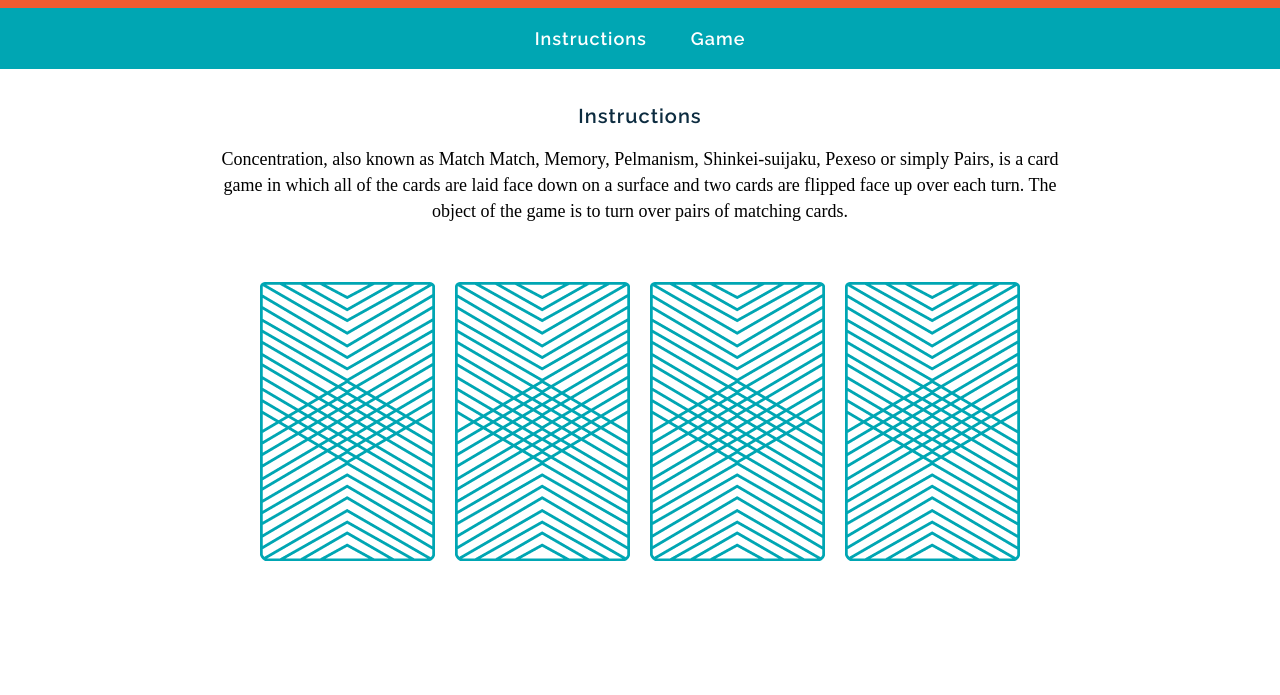
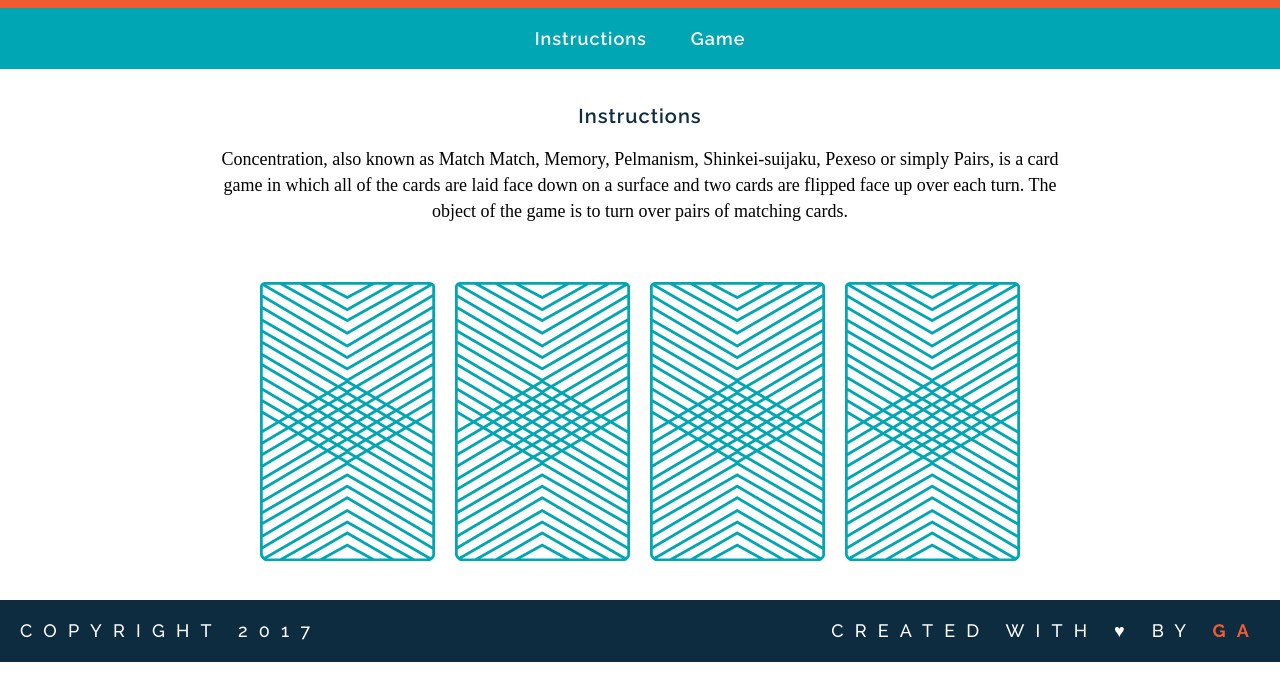
Before and after one commit to meeramads/wdi-fundamentals-memorygame, a plain HTML site: page memory_game/index.html in a window 1280 px wide. Shown: the part 105-800 px from the top of the page. Drawn offline with Linux system fonts and the light colour scheme; a web font is replaced by a local one.

Commit message:
Navigation and Page Layout

```diff
--- a/memory_game/css/style.css
+++ b/memory_game/css/style.css
@@ -18,6 +18,11 @@ text-decoration: none;
 margin-left:  20px;
 margin-right: 20px;
 color: white;
+border-bottom: 2px solid transparent;
+}
+
+a:hover{
+border-color: white;
 }
 
 h2{
@@ -64,3 +69,38 @@ margin-top: 40px;
 margin-left: 8px;
 margin-right: 8px;
 }
+
+footer{
+text-transform: uppercase;
+padding-left: 20px;
+padding-right: 20px;
+background-color: #0D2C40;
+color: white;
+font-size: 14px;
+letter-spacing: 0.8em;
+font-weight: 500;
+}
+
+.copyright{
+font-family: "Raleway", sans-serif;
+float: left;
+}
+
+.message{
+font-family: "Raleway", sans-serif;
+float: right;
+}
+
+.clearfix:after {
+visibility: hidden;
+display: block;
+content: " ";
+clear: both;
+height: 0;
+font-size: 0;
+}
+
+.name{
+color: #F15B31;
+font-weight: 700;
+}
--- a/memory_game/index.html
+++ b/memory_game/index.html
@@ -11,11 +11,11 @@
 
 	<body>
     	<header>
-		<h1>Memory Game</h1>
+			<h1>Memory Game</h1>
     	</header>
         <nav>
-		<a href="#">Instructions</a>
-		<a href="#">Game</a>
+			<a href="#">Instructions</a>
+			<a href="#">Game</a>
     	</nav>
 		<main>
 			<h2>Instructions</h2>
@@ -27,6 +27,10 @@
 				<img src="images/back.png" alt="King of Hearts">
 			</div>
 		</main>
+		<footer class="clearfix">
+			<p class="copyright">Copyright 2017</p>
+			<p class="message">Created with &hearts; by <span class="name">GA</span></p>
+		</footer>
 
 	</body>
 
```
